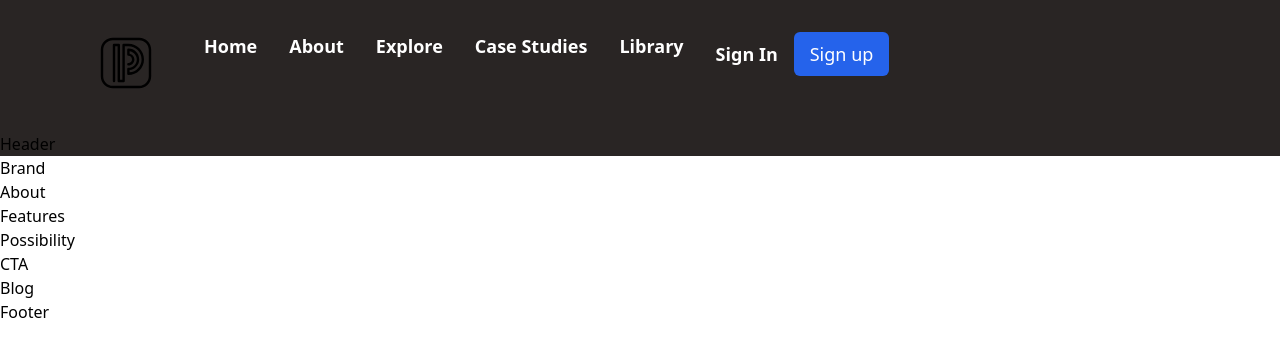
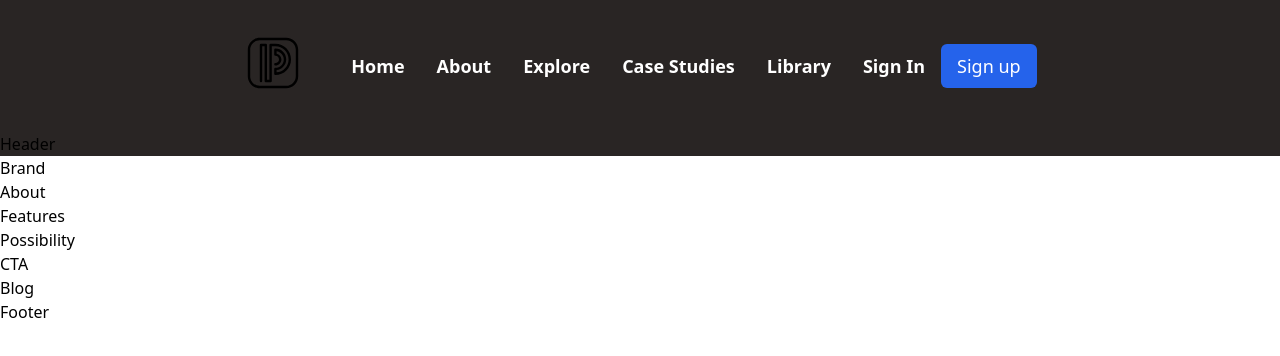
Before and after one commit to mosesvk/_StartupTwo, a Next.js app: page / in a window 1280 px wide. Shown: the top 356 px of the page. Built offline with nearby package versions, Linux system fonts and the light colour scheme.

Commit message:
working on navbar

```diff
--- a/components/navbar/Navbar.jsx
+++ b/components/navbar/Navbar.jsx
@@ -1,31 +1,69 @@
-import Image from 'next/image'
-import Link from 'next/link'
-import { RiMenu3Line, RiCloseLine } from 'react-icons/ri'
-import logo from '../../assets/logo.svg'
+import { useState } from 'react';
+import Image from 'next/image';
+import Link from 'next/link';
+import { RiMenu3Line, RiCloseLine } from 'react-icons/ri';
+import logo from '../../assets/logo.svg';
 
-import './navbar.module.css'
+import './navbar.module.css';
 
 const Navbar = () => {
+  const [toggleMenu, setToggleMenu] = useState(false);
+
   return (
     <div className='flex justify-between items-center	py-8 px-24'>
-      <div className='flex-1 flex justify-start items-start'>
+      <div className='flex-1 flex justify-center items-center'>
         <div className='mr-8'>
-          <Image src={logo} alt='logoImg' height='62.56px' width='60.02px'/>
+          <Image src={logo} alt='logoImg' height='62.56px' width='60.02px' />
         </div>
         <div className='flex flex-row child:navbar-p'>
-          <Link as='p' href='#home'>Home</Link>
-          <Link as='p' href='#about'>About</Link>
-          <Link as='p' href='#possibility'>Explore</Link>
-          <Link as='p' href='#features'>Case Studies</Link>
-          <Link as='p' href='#blog'>Library</Link>
+          <Link as='p' href='#home'>
+            Home
+          </Link>
+          <Link as='p' href='#about'>
+            About
+          </Link>
+          <Link as='p' href='#possibility'>
+            Explore
+          </Link>
+          <Link as='p' href='#features'>
+            Case Studies
+          </Link>
+          <Link as='p' href='#blog'>
+            Library
+          </Link>
         </div>
         <div className='flex justify-end items-center'>
           <p className='navbar-p'>Sign in</p>
-          <button type='button' className='navbar-button'>Sign up</button>
+          <button type='button' className='navbar-button'>
+            Sign up
+          </button>
         </div>
+        {/* <div className='ml-4 hidden relative'>
+          {toggleMenu
+            ? <RiCloseLine color='fff' size={27} onClick={() => setToggleMenu(true)} />
+            : <RiMenuLine color='fff' size={27} onClick{() => setToggleMenu(true)}
+          }
+          {toggleMenu && (
+            <div className='flex flex-end items-end flex-col bg-blue-900 p-8 absolute right-0 mt-4 min-w-210 rounded-md shadow-md'>
+              <div>
+                <Link as='p' href='#home'>Home</Link>
+                <Link as='p' href='#about'>About</Link>
+                <Link as='p' href='#possibility'>Explore</Link>
+                <Link as='p' href='#features'>Case Studies</Link>
+                <Link as='p' href='#blog'>Library</Link>
+              </div>
+              <div>
+                <p className='navbar-p'>Sign in</p>
+                <button type='button' className='navbar-button'>
+                  Sign up
+                </button>
+              </div>
+            </div>
+          )}
+        </div> */}
       </div>
     </div>
-  )
-}
+  );
+};
 
-export default Navbar
+export default Navbar;
```
